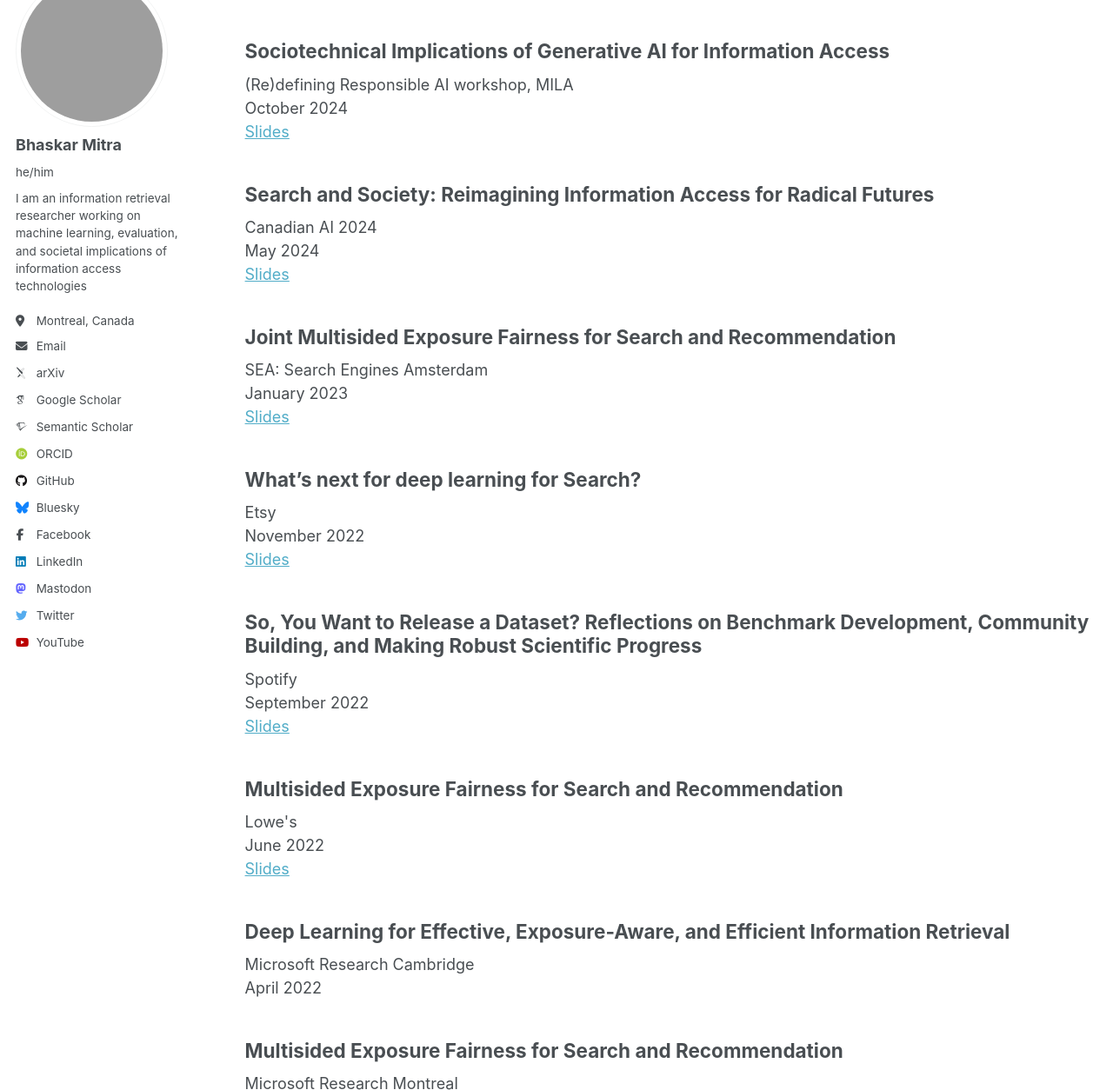
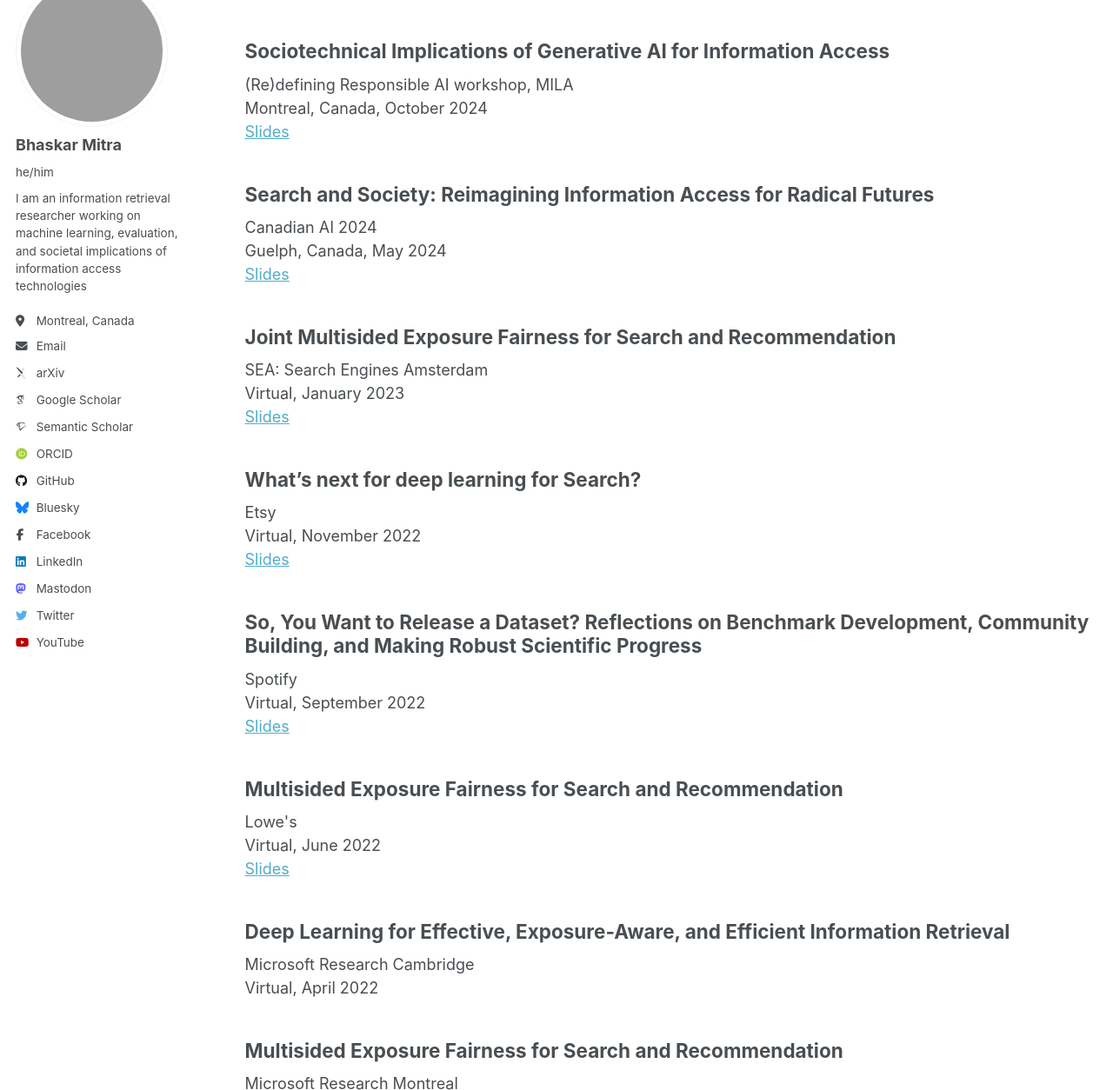
Before and after one commit to bhaskar-mitra/bhaskar-mitra.github.io, a Jekyll site: the page built from _pages/talks.html, in a window 1280 px wide and 1400 px high, scrolled down 1581 px. Shown: the part 146-1400 px from the top of the window at 87% size. Built offline with Jekyll 4.4.1, drawn with Linux system fonts in a browser that asks for light colours; some web fonts are replaced; some of the changed text lies outside the part shown; grey boxes are pictures that could not be loaded.

Commit message:
Update talks.html

```diff
--- a/_pages/talks.html
+++ b/_pages/talks.html
@@ -20,7 +20,7 @@ author_profile: true
     <h2>Efficient Machine Learning and Machine Learning for Efficiency in Information Retrieval</h2>
     <a href="https://reneuir.org/2022/" style="text-decoration:none;color:inherit">The Workshop on Reaching Efficiency in Neural Information Retrieval (ReNeuIR)</a>,
     <a href="https://sigir.org/sigir2022/" style="text-decoration:none;color:inherit">SIGIR</a><br />
-    Madrid, Spain, July 2022<br/>
+    Virtual, July 2022<br/>
     <a href="https://www.slideshare.net/BhaskarMitra3/efficient-machine-learning-and-machine-learning-for-efficiency-in-information-retrieval-keynote-sigir-2022-reneuir-workshop">Slides</a>
   </article>
   <article class="archive__item" itemscope itemtype="http://schema.org/CreativeWork">
@@ -47,7 +47,7 @@ author_profile: true
     <h2>Emancipatory Information Retrieval</h2>
     <a href="https://www.ucc.ie/en/apsych/research/people-and-tech/" style="text-decoration:none;color:inherit">People and Technology Lab (PATLab)</a>,
     <a href="https://www.ucc.ie/en" style="text-decoration:none;color:inherit">University College Cork</a><br />
-    March 2025<br/>
+    Virtual, March 2025<br/>
     <a href="https://www.slideshare.net/slideshow/emancipatory-information-retrieval-ucc/276984043">Slides</a> |
     <a href="https://www.youtube.com/watch?v=wK-nHCg_ZHg">Video</a><br />
     <iframe width="560" height="315" src="https://www.youtube.com/embed/wK-nHCg_ZHg?si=r0Y1iX4Ftpln5KzG" title="YouTube video player" frameborder="0" allow="accelerometer; autoplay; clipboard-write; encrypted-media; gyroscope; picture-in-picture; web-share" referrerpolicy="strict-origin-when-cross-origin" allowfullscreen></iframe>
@@ -56,54 +56,54 @@ author_profile: true
     <h2>Sociotechnical Implications of Generative AI for Information Access</h2>
     (Re)defining Responsible AI workshop,
     <a href="https://mila.quebec/en" style="text-decoration:none;color:inherit">MILA</a><br />
-    October 2024<br/>
+    Montreal, Canada, October 2024<br/>
     <a href="https://www.slideshare.net/slideshow/sociotechnical-implications-of-generative-ai-for-information-access-c6e7/272369412">Slides</a>
   </article>
   <article class="archive__item" itemscope itemtype="http://schema.org/CreativeWork">
     <h2>Search and Society: Reimagining Information Access for Radical Futures</h2>
     <a href="https://www.caiac.ca/en/conferences/canadianai-2024/responsible-ai" style="text-decoration:none;color:inherit">Canadian AI 2024</a><br />
-    May 2024<br/>
+    Guelph, Canada, May 2024<br/>
     <a href="https://www.slideshare.net/slideshow/search-and-society-reimagining-information-access-for-radical-futures/269368270">Slides</a>
   </article>
   <article class="archive__item" itemscope itemtype="http://schema.org/CreativeWork">
     <h2>Joint Multisided Exposure Fairness for Search and Recommendation</h2>
     <a href="https://www.meetup.com/sea-search-engines-amsterdam/" style="text-decoration:none;color:inherit"> SEA: Search Engines Amsterdam</a><br />
-    January 2023<br/>
+    Virtual, January 2023<br/>
     <a href="https://www.slideshare.net/BhaskarMitra3/joint-multisided-exposure-fairness-for-search-and-recommendation">Slides</a>
   </article>
   <article class="archive__item" itemscope itemtype="http://schema.org/CreativeWork">
     <h2>What’s next for deep learning for Search?</h2>
     <a href="https://www.etsy.com/" style="text-decoration:none;color:inherit">Etsy</a><br />
-    November 2022<br/>
+    Virtual, November 2022<br/>
     <a href="https://www.slideshare.net/BhaskarMitra3/whats-next-for-deep-learning-for-search">Slides</a>
   </article>
   <article class="archive__item" itemscope itemtype="http://schema.org/CreativeWork">
     <h2>So, You Want to Release a Dataset? Reflections on Benchmark Development, Community Building, and Making Robust Scientific Progress</h2>
     <a href="https://research.atspotify.com/" style="text-decoration:none;color:inherit">Spotify</a><br />
-    September 2022<br/>
+    Virtual, September 2022<br/>
     <a href="https://www.slideshare.net/BhaskarMitra3/so-you-want-to-release-a-dataset-reflections-on-benchmark-development-community-building-and-making-robust-scientific-progress">Slides</a>
   </article>
   <article class="archive__item" itemscope itemtype="http://schema.org/CreativeWork">
     <h2>Multisided Exposure Fairness for Search and Recommendation</h2>
     <a href="https://www.lowes.com/" style="text-decoration:none;color:inherit">Lowe's</a><br />
-    June 2022<br/>
+    Virtual, June 2022<br/>
     <a href="https://www.slideshare.net/BhaskarMitra3/multisided-exposure-fairness-for-search-and-recommendation">Slides</a>
   </article>
   <article class="archive__item" itemscope itemtype="http://schema.org/CreativeWork">
     <h2>Deep Learning for Effective, Exposure-Aware, and Efficient Information Retrieval</h2>
     <a href="https://www.microsoft.com/en-us/research/lab/microsoft-research-cambridge/" style="text-decoration:none;color:inherit">Microsoft Research Cambridge</a><br />
-    April 2022<br/>
+    Virtual, April 2022<br/>
   </article>
   <article class="archive__item" itemscope itemtype="http://schema.org/CreativeWork">
     <h2>Multisided Exposure Fairness for Search and Recommendation</h2>
     <a href="https://www.microsoft.com/en-us/research/lab/microsoft-research-montreal/" style="text-decoration:none;color:inherit">Microsoft Research Montreal</a><br />
-    February 2022<br/>
+    Virtual, February 2022<br/>
   </article>
   <article class="archive__item" itemscope itemtype="http://schema.org/CreativeWork">
     <h2>Neural Information Retrieval: In search of meaningful progress</h2>
     <a href="http://ciir.cs.umass.edu/talks" style="text-decoration:none;color:inherit">CIIR Talk Series</a>,
     <a href="http://umass.edu/" style="text-decoration:none;color:inherit">University of Massachusetts Amherst</a><br />
-    March 2021<br/>
+    Virtual, March 2021<br/>
     <a href="http://ciir.cs.umass.edu/node/571">Details</a> |
     <a href="https://www.slideshare.net/BhaskarMitra3/neural-information-retrieval-in-search-of-meaningful-progress">Slides</a> |
     <a href="https://www.youtube.com/watch?v=XCKNfPHnqks">Video</a><br />
@@ -113,20 +113,20 @@ author_profile: true
     <h2>Neural Information Retrieval: In search of meaningful progress</h2>
     <a href="https://wiki.umiacs.umd.edu/clip/index.php/Events" style="text-decoration:none;color:inherit">CLIP Colloquium</a>,
     <a href="https://umd.edu/" style="text-decoration:none;color:inherit">University of Maryland</a><br />
-    March 2021<br/>
+    Virtual, March 2021<br/>
     <a href="https://languagescience.umd.edu/events/clip-colloquium-bhashkar-mitra-microsoft">Details</a> |
     <a href="https://www.slideshare.net/BhaskarMitra3/neural-information-retrieval-in-search-of-meaningful-progress">Slides</a><br />
   </article>
   <article class="archive__item" itemscope itemtype="http://schema.org/CreativeWork">
     <h2>Neural Models for Information Retrieval</h2>
     <a href="https://www.meta.com/media-gallery/offices-around-the-world/meta-seattle/" style="text-decoration:none;color:inherit">Facebook</a><br />
-    November 2017<br/>
+    Seattle, USA, November 2017<br/>
     <a href="https://www.slideshare.net/BhaskarMitra3/neural-models-for-information-retrieval-82989469">Slides</a>
   </article>
   <article class="archive__item" itemscope itemtype="http://schema.org/CreativeWork">
     <h2>Neural Models for Information Retrieval</h2>
     <a href="https://www.microsoft.com/en-us/research/lab/microsoft-research-redmond/" style="text-decoration:none;color:inherit">Microsoft Research Redmond</a><br />
-    November 2017<br/>
+    Redmond, USA, November 2017<br/>
     <a href="https://www.slideshare.net/BhaskarMitra3/neural-models-for-information-retrieval-82989469">Slides</a> |
     <a href="https://www.youtube.com/watch?v=g1Pgo5yTIKg">Video</a><br />
     <iframe width="560" height="315" src="https://www.youtube.com/embed/g1Pgo5yTIKg?si=9_Tntewy11IqFE2y" title="YouTube video player" frameborder="0" allow="accelerometer; autoplay; clipboard-write; encrypted-media; gyroscope; picture-in-picture; web-share" referrerpolicy="strict-origin-when-cross-origin" allowfullscreen></iframe>
```
Also changed, not shown: other parts of _pages/talks.html (+6 -6 lines).
